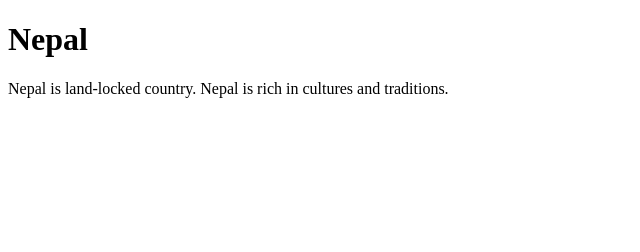
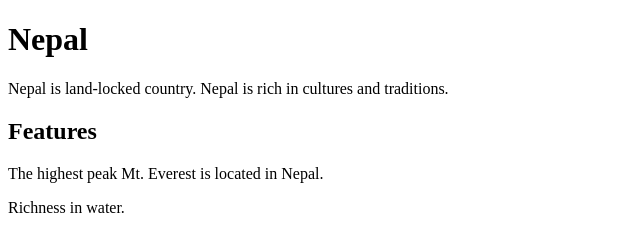
Before and after one commit to Anjana333/practice, a plain HTML site: page index.html in a window 1280 px wide. Shown: the whole page, without its empty margins (0-640 px from the left). Drawn offline with Linux system fonts and the light colour scheme.

Commit message:
Added h2 and p tags

```diff
--- a/index.html
+++ b/index.html
@@ -11,5 +11,8 @@
         Nepal
     </h1>
     <p>Nepal is land-locked country. Nepal is rich in cultures and traditions. </p>
+    <h2> Features</h2>
+    <p> The highest peak Mt. Everest is located in Nepal.</p>
+    <p>Richness in water.</p>
 </body>
 </html>
```
